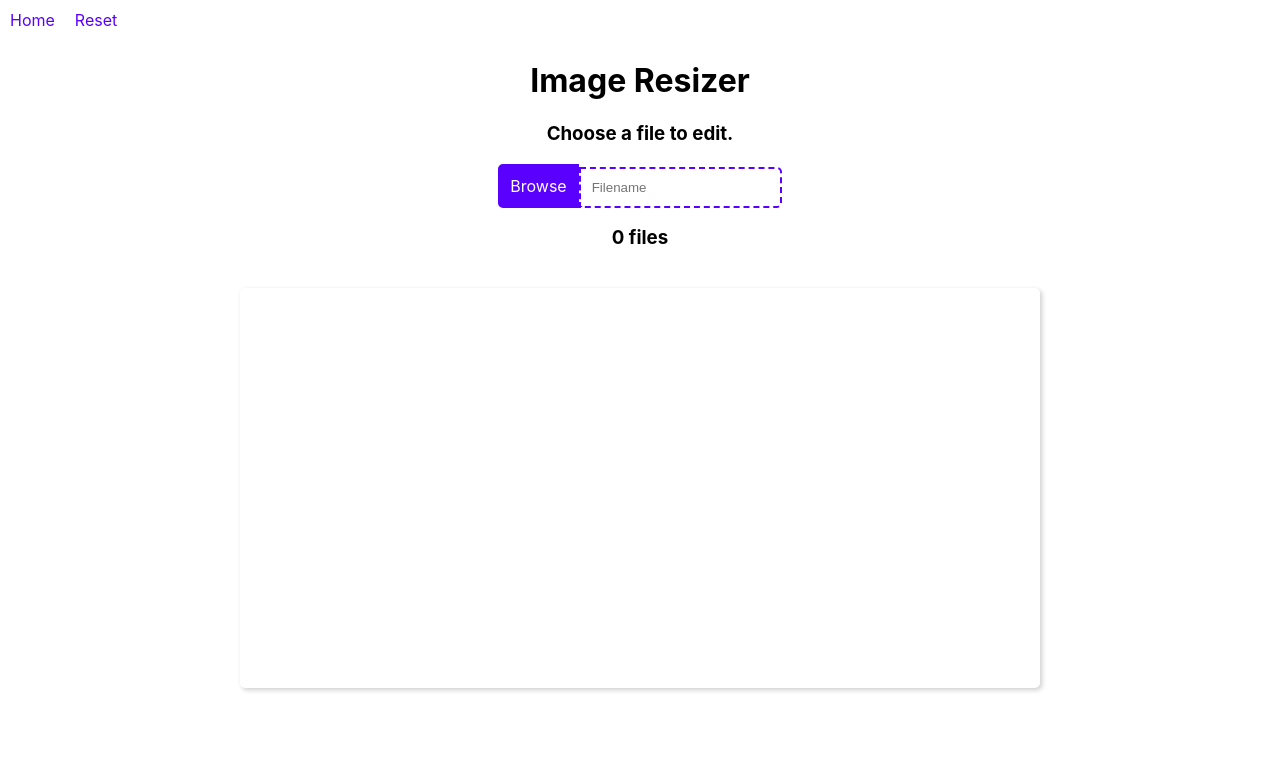
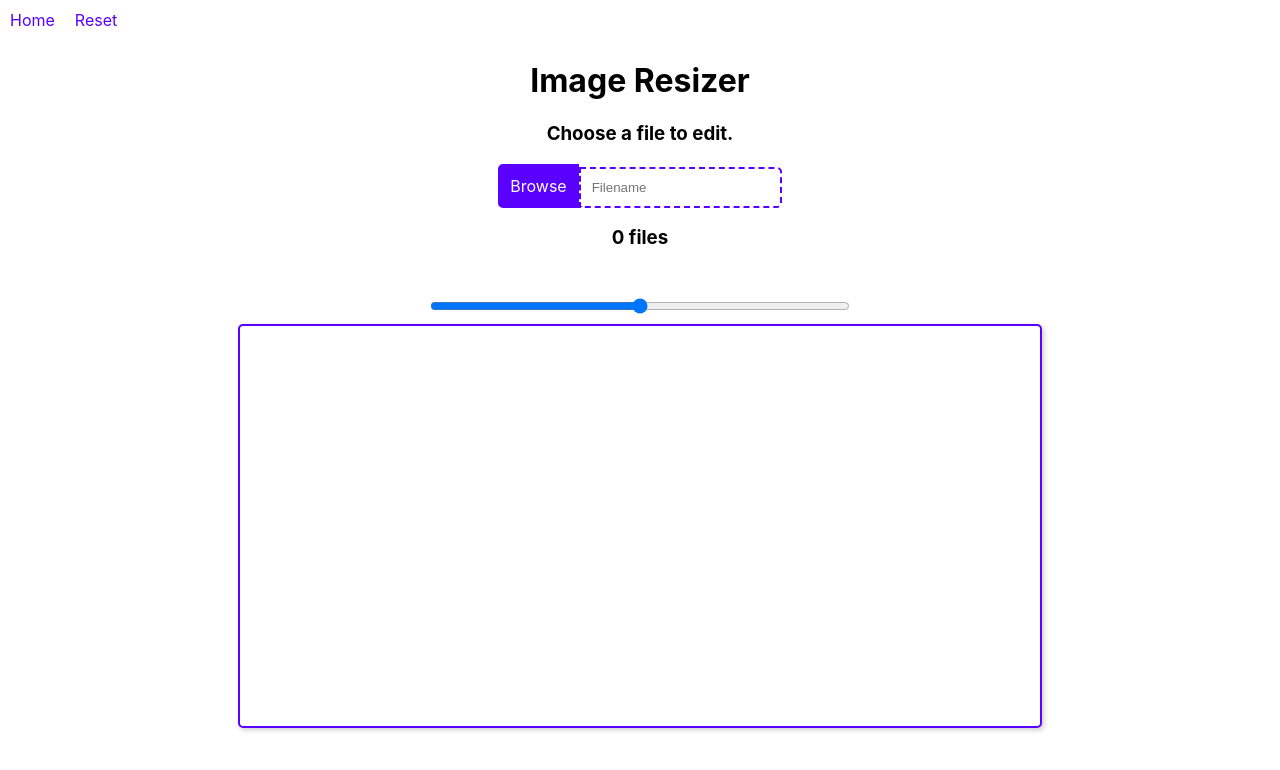
Before and after one commit to JosephThomasVasquez/react-img-resizer, a React (Create React App) app: page / in a window 1280 px wide. Shown: the top 770 px of the page. Built offline with nearby package versions, Linux system fonts and the light colour scheme.

Commit message:
Added input slider

```diff
--- a/src/components/CanvasComponent.js
+++ b/src/components/CanvasComponent.js
@@ -9,23 +9,28 @@ const CanvasComponent = ({ file }) => {
   const updateCanvas = (ctx, img, width, height) => {
     ctx.clearRect(0, 0, width, height);
 
-    console.log('imgW, imgH > ', img.width, img.height);
+    // Get image aspectRatio from img.width / img.height
+    const aspectRatio = img.width / img.height;
+    // console.log('aspectRatio >', aspectRatio);
 
-    const aspectRatio = img.width / img.height;
-    console.log('aspectRatio >', aspectRatio);
+    // Set a scale factor and resize the iamge
+    let scale = 0.035;
+    const newWidth = (img.height * aspectRatio) * scale;
+    const newHeight = (img.width / aspectRatio) * scale;
 
-    const centerWidth = (width / 2) - (img.width / 2);
-    const centerHeight = (height / 2) - (img.height / 2);
+    // Set the center of the canvas based on image dimensions after scaling
+    const centerWidth = (width / 2) - (newWidth / 2);
+    const centerHeight = (height / 2) - (newHeight / 2);
 
-    ctx.drawImage(img, centerHeight, centerHeight, img.width, img.height);
+    ctx.drawImage(img, centerWidth, centerHeight, newWidth, newHeight);
   };
 
   useEffect(() => {
     const canvas = canvasRef.current;
     const context = canvas.getContext("2d");
 
-    const canvasWidth = context.canvas.width;
-    const canvasHeight = context.canvas.height;
+    const {width} = context.canvas;
+    const {height} = context.canvas;
 
     if (file) {
       let reader = new FileReader();
@@ -34,7 +39,7 @@ const CanvasComponent = ({ file }) => {
       reader.onload = (e) => {
         let imgFile = new Image();
         imgFile.onload = () => {
-          updateCanvas(context, imgFile, canvasWidth, canvasHeight);
+          updateCanvas(context, imgFile, width, height);
         };
         imgFile.src = e.target.result;
       };
@@ -51,6 +56,7 @@ const CanvasComponent = ({ file }) => {
     <div>
       <img className="img-file" src={file && file.url} alt={file && file.name} />
       <br></br>
+      <input type="range" name="scaleImage" id="scale-img" className="slider-scale"/>
       <canvas ref={canvasRef} className="canvas-preview"></canvas>
     </div>
   );
--- a/src/mainStyles.css
+++ b/src/mainStyles.css
@@ -121,12 +121,23 @@ input[type="text"]:focus:hover {
     object-fit: contain;
 }
 
+/* CANVAS */
+
 .canvas-preview {
     min-width: 400px;
     min-height: 400px;
     background-color: white;
+    border: 2px solid var(--primary-color);
     border-radius: 5px;
     box-shadow: 2px 2px 5px rgba(0, 0, 0, 0.2);
+}
+
+.slider-scale {
+  display: block;
+  width: 400px;
+  text-align: center;
+  margin: 0 auto;
+  padding: 10px;
 }
 
 .img-file {
```
